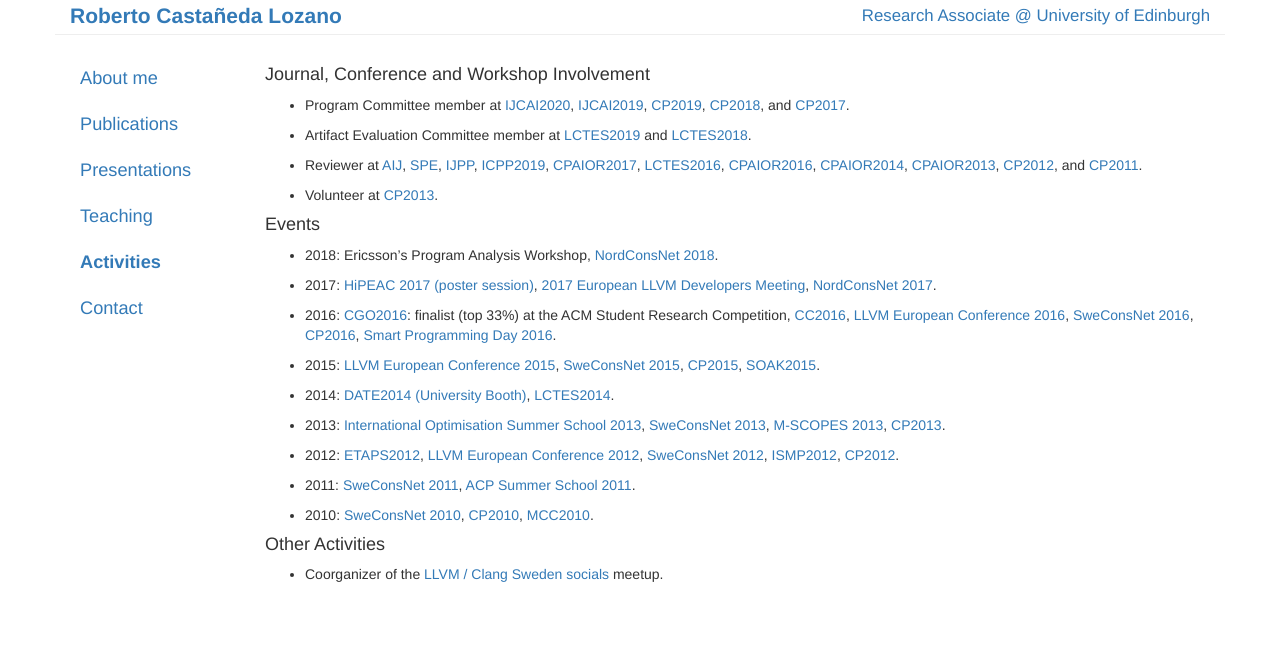
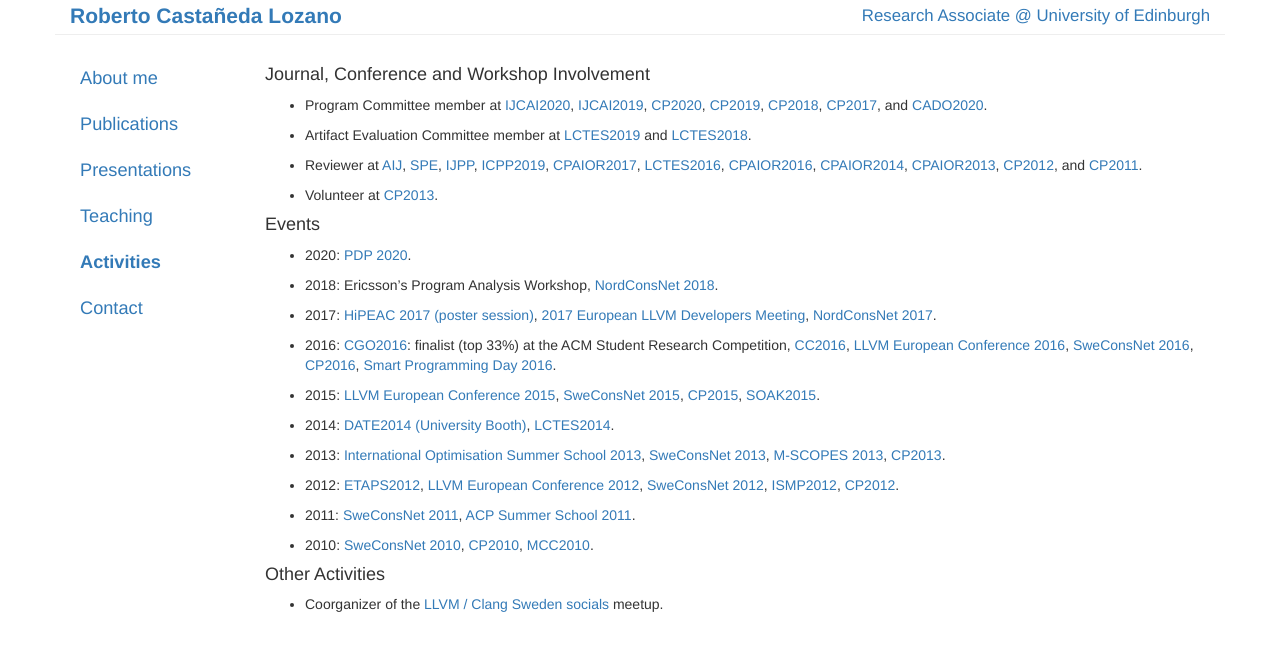
Before and after one commit to robcasloz/robcasloz.github.io, a Jekyll site: the page built from _posts/2010-09-01-activities.md, in a window 1280 px wide. Shown: the top 651 px of the page. Built offline with Jekyll 4.4.1, drawn with Linux system fonts in a browser that asks for light colours.

Commit message:
Update activities

```diff
--- a/_posts/2010-09-01-activities.md
+++ b/_posts/2010-09-01-activities.md
@@ -8,10 +8,12 @@ title: "Activities"
 - Program Committee member at
             [IJCAI2020](https://ijcai20.org/),
             [IJCAI2019](https://ijcai19.org/),
+            [CP2020](http://cp2020.a4cp.org/),
             [CP2019](http://cp2019.a4cp.org/),
             [CP2018](http://cp2018.a4cp.org/),
+            [CP2017](http://cp2017.a4cp.org/),
             and
-            [CP2017](http://cp2017.a4cp.org/).
+            [CADO2020](http://conf.cisedu.info/rp/hpcs20/2-conference/special-sessions/session04-cado).
 
 - Artifact Evaluation Committee member at
             [LCTES2019](https://conf.researchr.org/home/LCTES-2019) and
@@ -35,6 +37,9 @@ title: "Activities"
             [CP2013](http://cp2013.a4cp.org/).
 
 #### Events
+
+- 2020:
+            [PDP 2020](http://www.pdp2020.com/).
 
 - 2018:
             Ericsson's Program Analysis Workshop,
```
